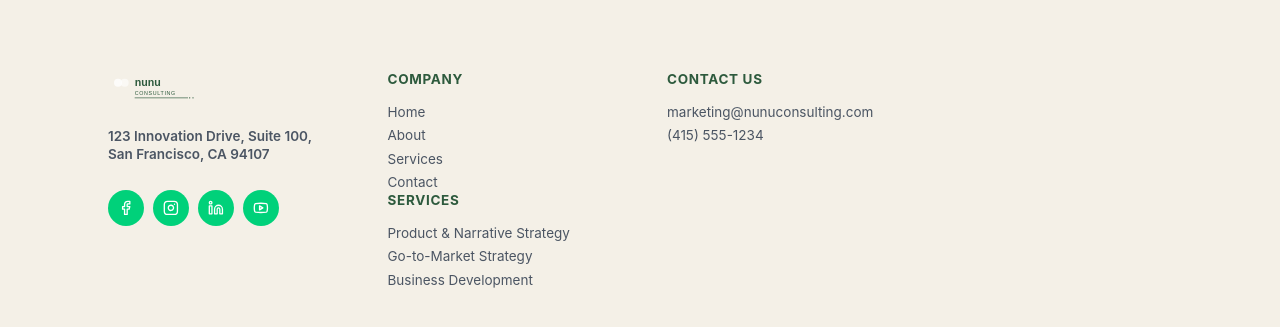
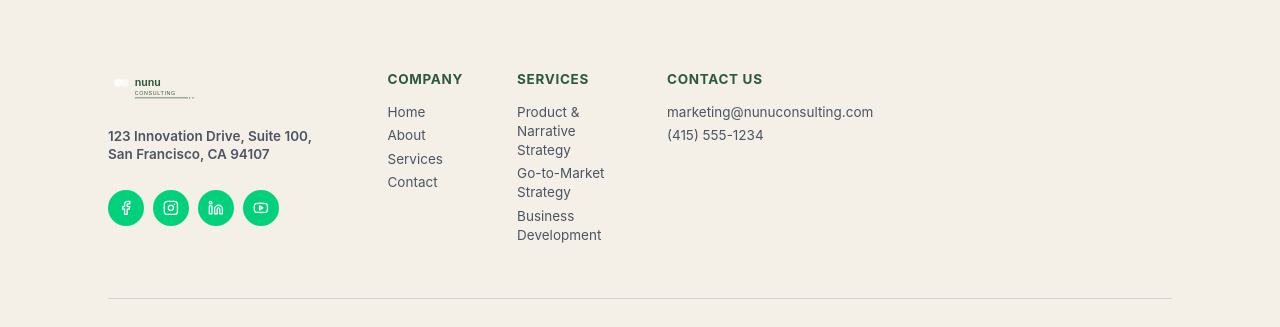
Before and after one commit to AnyamahNdidi/my_nunu_consultant, a Next.js app: page /about-us in a window 1280 px wide. Shown: the part 1946-2273 px from the top of the page. Built offline with nearby package versions, Linux system fonts and the light colour scheme.

Commit message:
changes made

```diff
--- a/src/components/Content.jsx
+++ b/src/components/Content.jsx
@@ -38,42 +38,29 @@
               </div>
             </div>
 
-            {/* Company and Services Links - Side by side on mobile */}
-            <div className="w-full flex flex-wrap">
+            {/* Company and Services Links - Side by side on mobile, in a row on desktop */}
+            <div className="w-full flex flex-wrap md:flex-nowrap md:gap-12">
               {/* Company Links */}
-              <div className="w-1/2 md:w-auto md:pr-8">
+              <div className="w-1/2 md:w-auto">
                 <h3 className="text-xs font-bold text-[#2D5A3D] uppercase tracking-wider mb-3">Company</h3>
                 <div className="flex flex-col gap-1">
                   <div className="leading-none"><a href="#" className="text-xs font-normal text-gray-600 hover:text-[#2D5A3D] transition-colors" onClick={(e) => {
                     e.preventDefault();
                     window.scrollTo({ top: 0, behavior: 'smooth' });
                   }}>Home</a></div>
-                  <div className="leading-none"><a href="about-us" className="text-xs font-normal text-gray-600 hover:text-[#2D5A3D] transition-colors" onClick={(e) => {
-                    // e.preventDefault();
-                    // window.scrollTo({ top: 0, behavior: 'smooth' });
-                  }}>About</a></div>
-                  <div className="leading-none"><a href="/#services" className="text-xs font-normal text-gray-600 hover:text-[#2D5A3D] transition-colors"  onClick={(e) => {
-                    if (window.location.pathname !== '/') {
-                      return;
-                    }
+                  <div className="leading-none"><a href="about-us" className="text-xs font-normal text-gray-600 hover:text-[#2D5A3D] transition-colors">About</a></div>
+                  <div className="leading-none"><a href="/#services" className="text-xs font-normal text-gray-600 hover:text-[#2D5A3D] transition-colors" onClick={(e) => {
+                    if (window.location.pathname !== '/') return;
                     e.preventDefault();
                     const element = document.getElementById('services');
-                    if (element) {
-                      element.scrollIntoView({ behavior: 'smooth' });
-                    }
+                    if (element) element.scrollIntoView({ behavior: 'smooth' });
                   }}>Services</a></div>
-                  <div className="leading-none"><a href="contact" className="text-xs font-normal text-gray-600 hover:text-[#2D5A3D] transition-colors" onClick={(e) => {
-                    // e.preventDefault();
-                    // const element = document.getElementById('contact');
-                    // if (element) {
-                    //     element.scrollIntoView({ behavior: 'smooth' });
-                    // }
-                  }}>Contact</a></div>
+                  <div className="leading-none"><a href="contact" className="text-xs font-normal text-gray-600 hover:text-[#2D5A3D] transition-colors">Contact</a></div>
                 </div>
               </div>
 
               {/* Services Links */}
-              <div className="w-1/2 md:w-auto md:pr-8">
+              <div className="w-1/2 md:w-auto">
                 <h3 className="text-xs font-bold text-[#2D5A3D] uppercase tracking-wider mb-3">Services</h3>
                 <div className="flex flex-col gap-1">
                   <div className="leading-none"><a href="/#services" className="text-xs font-normal text-gray-600 hover:text-[#2D5A3D] transition-colors">Product & Narrative Strategy</a></div>
--- a/src/components/Intro.jsx
+++ b/src/components/Intro.jsx
@@ -2,6 +2,7 @@ import React, { useState, useEffect } from 'react';
 import { useScroll, useTransform, motion, useMotionValue, useSpring } from 'framer-motion';
 import { useRef } from 'react';
 import { Mail, Smartphone, BarChart3, MousePointer, AtSign, Rocket } from 'lucide-react';
+import Link from 'next/link';
 
 export default function Intro() {
     const container = useRef();
@@ -118,9 +119,11 @@ export default function Intro() {
               animate={{ opacity: 1, y: 0 }}
               transition={{ duration: 0.8, delay: 0.2, ease: 'easeOut' }}
             >
-              <button className='bg-[#00FF94] text-black px-6 py-2 rounded-lg text-lg font-normal hover:bg-green-400 transition-colors'>
-                Book A Consultation
-              </button>
+              <Link href="/contact" className='inline-block'>
+                <button className='bg-[#00FF94] text-black px-6 py-2 rounded-lg text-lg font-normal hover:bg-green-400 transition-colors'>
+                  Book A Consultation
+                </button>
+              </Link>
             </motion.div>
           </div>
         </motion.div>
```
